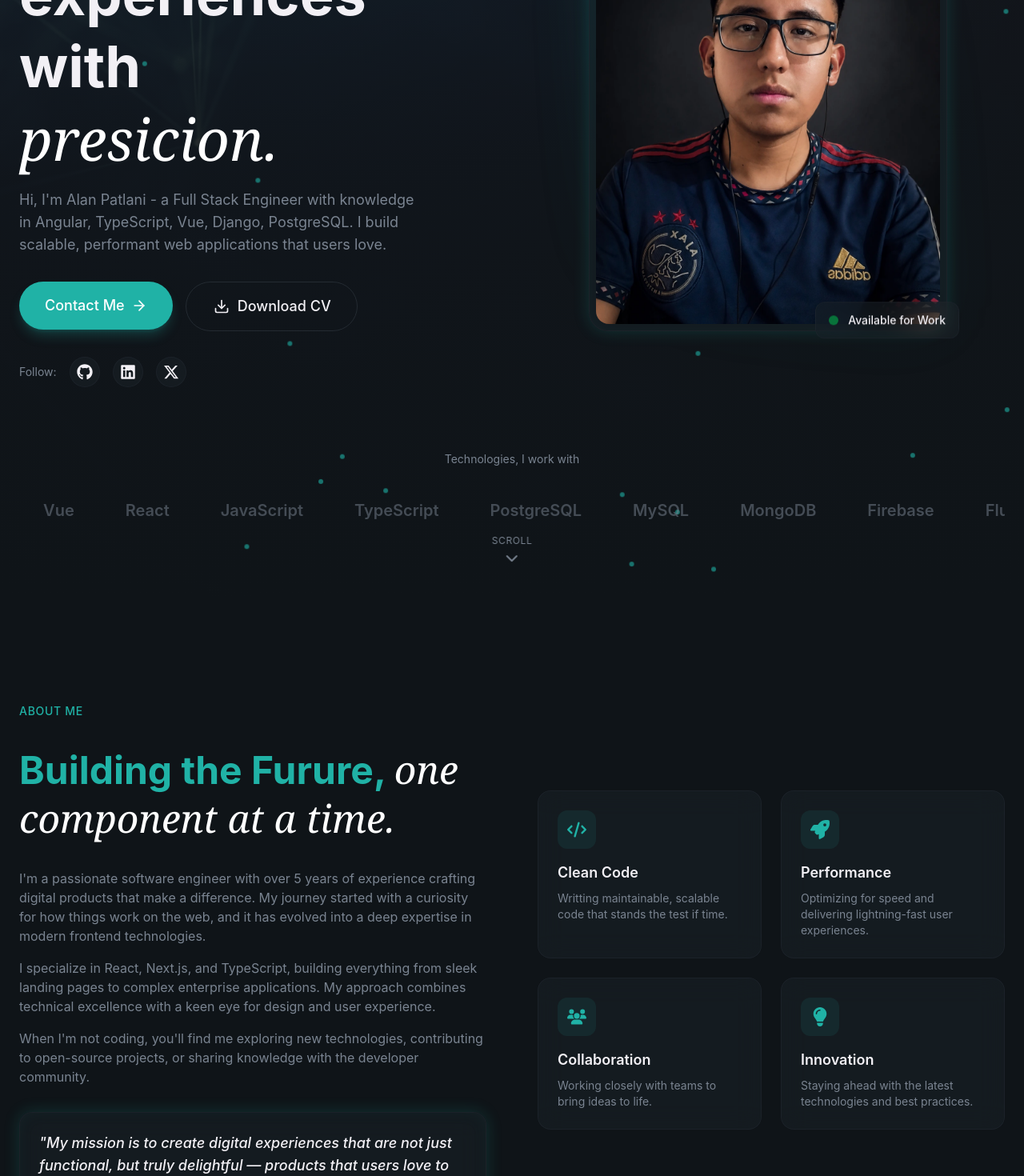
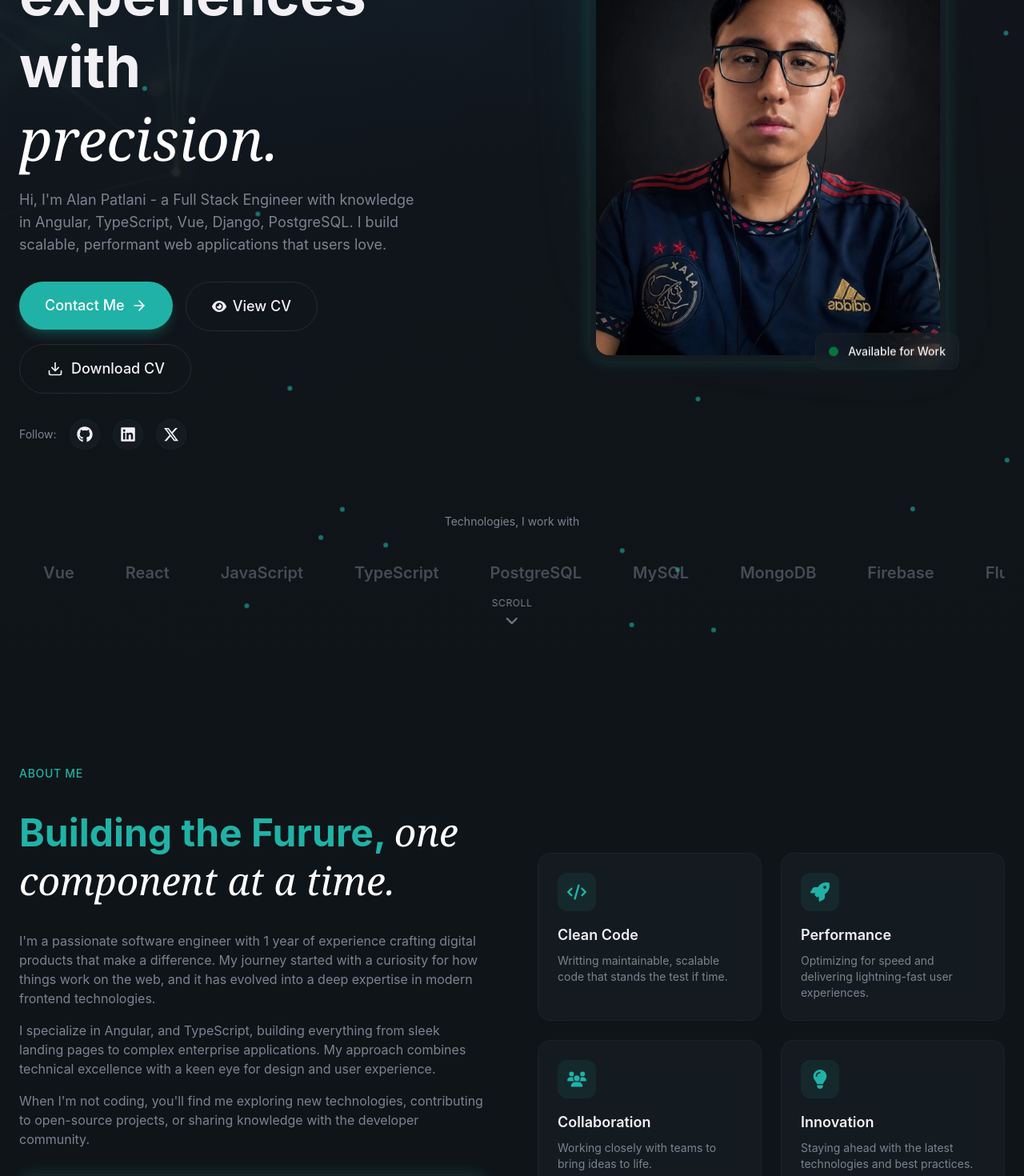
Before and after one commit to alampf/alan-portfolio, a React (Vite) app: page / in a window 1280 px wide. Shown: the part 340-1810 px from the top of the page at 80% size. Built offline with nearby package versions, Linux system fonts and the light colour scheme.

Commit message:
change text

```diff
--- a/src/index.css
+++ b/src/index.css
@@ -26,6 +26,7 @@
 @layer base {
   html {
     scroll-behavior: smooth;
+    scrollbar-color: #26C4B8 #0F1418;
   }
 
   button {
--- a/src/sections/About.tsx
+++ b/src/sections/About.tsx
@@ -46,14 +46,14 @@ export default function About() {
             </h2>
             <div className='space-y-4 text-muted-foreground animate-fade-in animation-delay-200'>
               <p>
-                I'm a passionate software engineer with over 5 years of
+                I'm a passionate software engineer with 1 year of
                 experience crafting digital products that make a difference. My
                 journey started with a curiosity for how things work on the web,
                 and it has evolved into a deep expertise in modern frontend
                 technologies.
               </p>
               <p>
-                I specialize in React, Next.js, and TypeScript, building
+                I specialize in Angular, and TypeScript, building
                 everything from sleek landing pages to complex enterprise
                 applications. My approach combines technical excellence with a
                 keen eye for design and user experience.
--- a/src/sections/Hero.tsx
+++ b/src/sections/Hero.tsx
@@ -1,7 +1,7 @@
 import Button from '../components/Button';
 import { ArrowRight, ChevronDown, Download } from 'lucide-react';
 import AnimatedBorderButton from '@/components/AnimatedBorderButton';
-import { FaGithub, FaLinkedin, FaXTwitter } from 'react-icons/fa6';
+import { FaEye, FaGithub, FaLinkedin, FaXTwitter } from 'react-icons/fa6';
 
 export default function Hero() {
   const skills = [
@@ -59,7 +59,7 @@ export default function Hero() {
             <div className='animate-fade-in'>
               <span className='inline-flex items-center gap-2 px-4 py-2 rounded-full glass text-sm text-primary'>
                 <span className='w-2 h-2 bg-primary rounded-full animate-pulse' />
-                Software Engineer • Full Stack Developer
+                Ingeniero de Software • Recién Egresado
               </span>
             </div>
             {/* Headline */}
@@ -70,7 +70,7 @@ export default function Hero() {
                 experiences with
                 <br />
                 <span className='font-serif italic font-normal text-white'>
-                  presicion.
+                  precision.
                 </span>
               </h1>
               <p className='text-lg text-muted-foreground max-w-lg animate-fade-in animation-delay-200'>
@@ -86,17 +86,35 @@ export default function Hero() {
                   Contact Me <ArrowRight className='w-5 h-5' />
                 </Button>
               </a>
-              <AnimatedBorderButton>
-                <Download className='W-5 h-5' />
-                Download CV
-              </AnimatedBorderButton>
+              <a
+                href={`${import.meta.env.BASE_URL}cv/curriculum.txt`}
+                target='_blank'
+                rel='noopener noreferrer'
+              >
+                <AnimatedBorderButton>
+                  <FaEye className='W-5 h-5' />
+                  View CV
+                </AnimatedBorderButton>
+              </a>
+              <a
+                href={`${import.meta.env.BASE_URL}cv/curriculum.txt`}
+                download={'curriculum.txt'}
+              >
+                <AnimatedBorderButton>
+                  <Download className='W-5 h-5' />
+                  Download CV
+                </AnimatedBorderButton>
+              </a>
             </div>
             {/* Social Links */}
             <div className='flex items-center gap-4 animate-fade-in animation-delay-400'>
               <span className='text-sm text-muted-foreground'>Follow: </span>
               {[
                 { icon: FaGithub, href: 'https://github.com/alampf' },
-                { icon: FaLinkedin, href: 'https://www.linkedin.com/in/alan-patlani-flores-346842317' },
+                {
+                  icon: FaLinkedin,
+                  href: 'https://www.linkedin.com/in/alan-patlani-flores-346842317',
+                },
                 { icon: FaXTwitter, href: 'https://x.com/AlanPatlani' },
               ].map((social, idx) => (
                 <a
--- a/src/sections/Projects.tsx
+++ b/src/sections/Projects.tsx
@@ -12,7 +12,7 @@ const projects = [
     image: `${baseUrl}projects/project1.webp`,
     tags: ['React', 'Typescript', 'NodeJS'],
     link: '#',
-    github: '#',
+    github: 'https://github.com/alampf/Frontend-SIIUT',
   },
   {
     title: 'E-Commerce Platform',
@@ -92,6 +92,7 @@ export default function Projects() {
                     <ArrowUpRight className='w-5 h-5' />
                   </a>
                   <a
+                    target='_blank'
                     href={project.github}
                     className='p-3 rounded-full glass hover:bg-primary hover:text-primary-foreground transition-all'
                   >
--- a/src/sections/Testimonials.tsx
+++ b/src/sections/Testimonials.tsx
@@ -4,7 +4,7 @@ import { useState } from 'react';
 const testimonials = [
   {
     quote:
-      "Pedro is one of the most talented engineers I've worked with. His attention to detail and ability to translate complex requirements into elegant solutions is remarkable.",
+      "Alan is one of the most talented engineers I've worked with. His attention to detail and ability to translate complex requirements into elegant solutions is remarkable.",
     author: 'Sarah Chen',
     role: 'CTO, Tech Innovators Inc.',
     avatar:
@@ -12,7 +12,7 @@ const testimonials = [
   },
   {
     quote:
-      'Working with Pedro was a game-changer for our project. He delivered ahead of schedule with code quality that set a new standard for our team.',
+      'Working with Alan was a game-changer for our project. He delivered ahead of schedule with code quality that set a new standard for our team.',
     author: 'Michael Rodriguez',
     role: 'Product Manager, Digital Solutions',
     avatar:
@@ -20,7 +20,7 @@ const testimonials = [
   },
   {
     quote:
-      "Pedro's expertise in React and TypeScript helped us rebuild our entire frontend in record time. His architectural decisions continue to pay dividends.",
+      "Alan's expertise in Angular and TypeScript helped us rebuild our entire frontend in record time. His architectural decisions continue to pay dividends.",
     author: 'Emily Watson',
     role: 'Engineering Lead, StartUp Labs',
     avatar:
@@ -28,7 +28,7 @@ const testimonials = [
   },
   {
     quote:
-      "Not only is Pedro technically brilliant, but he's also a fantastic communicator and team player. He elevated everyone around him.",
+      "Not only is Alan technically brilliant, but he's also a fantastic communicator and team player. He elevated everyone around him.",
     author: 'David Kim',
     role: 'CEO, Innovation Hub',
     avatar:
```
Also changed, not shown: public/cv/curriculum.txt (added).
